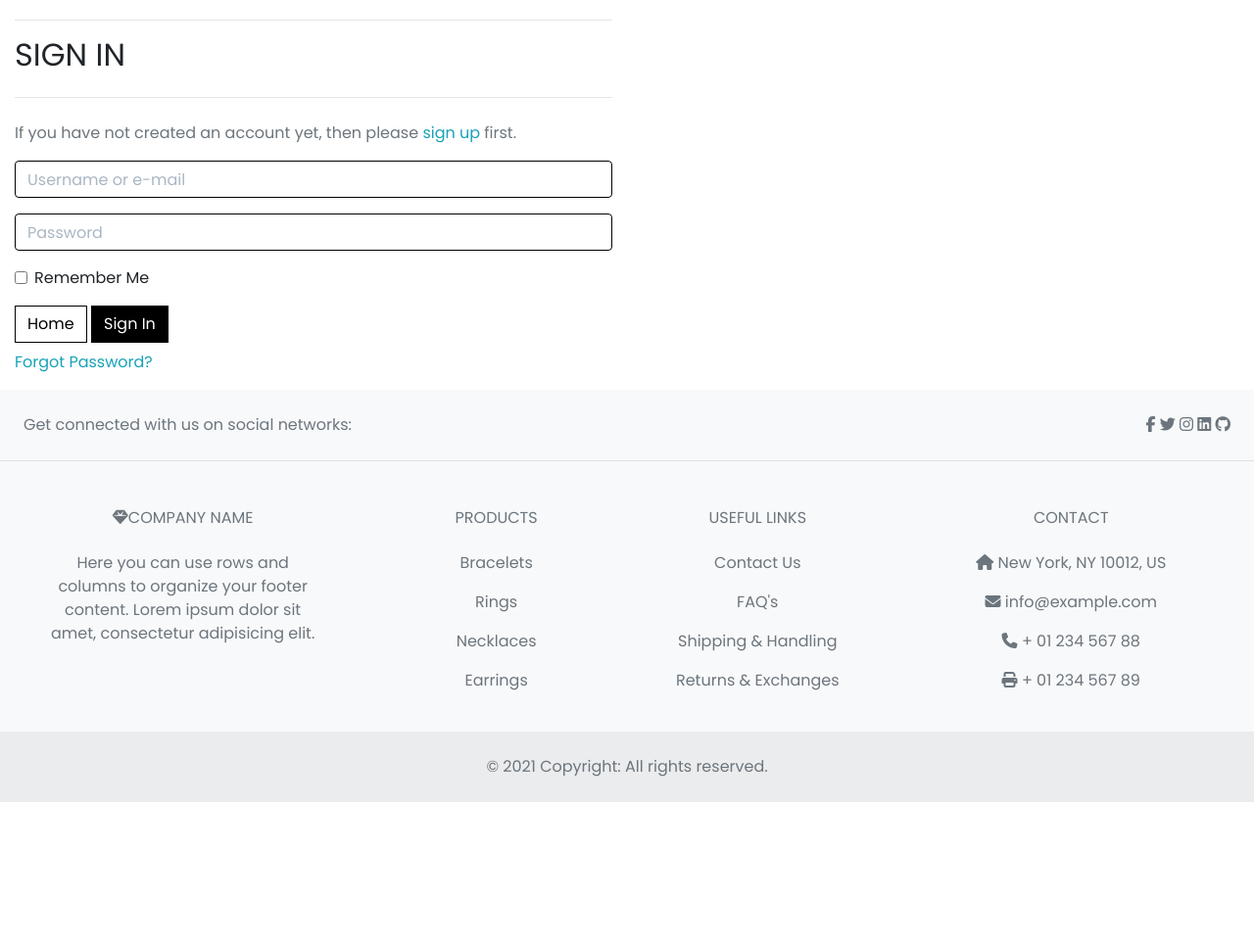
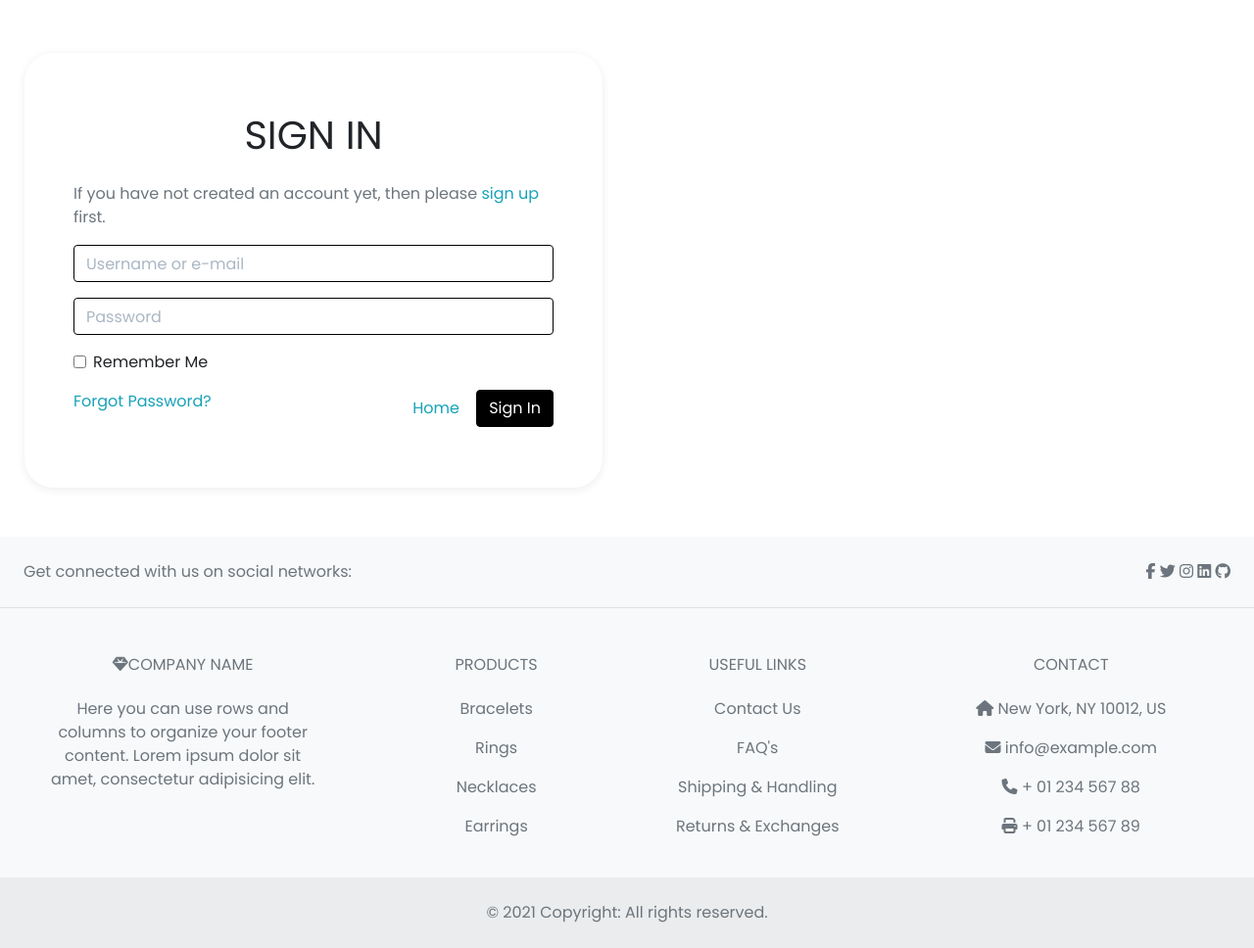
Before and after one commit to moirahartigan/the-lady-goldsmith, a Django app: page /accounts/login/ in a window 1280 px wide. Shown: the part 160-1128 px from the top of the page at 98% size. Before the commit the page ends 979 px from the top, so only its background shows below. Run offline with Django 3.2, Linux system fonts and the light colour scheme; data that the repository does not hold is empty; parts of the project's set-up code (start-up, migrations or seed data) failed here and were passed over; some libraries are stand-ins or nearby versions.

Commit message:
Add layout and style to signin page

```diff
--- a/static/css/base.css
+++ b/static/css/base.css
@@ -166,6 +166,10 @@ a.category-badge>span.badge:hover {
     width: 100%;
 }
 
+.signin-container {
+    padding: 50px 10px;
+    width: 100%;
+}
 
 /* ------------------------------- Product detail */
 
@@ -480,6 +484,18 @@ input[name='q']::placeholder {
     .form-holder {
         padding: 30px 20px 60px 20px;
     }
+
+    .signin-container {
+        padding: 0;
+    }
+
+    /* .mobile-login {
+        padding: 0px 60px 20px 40px;
+    }
+
+    .forgot {
+        text-align: center;
+    } */
 }
 
 
@@ -511,6 +527,18 @@ input[name='q']::placeholder {
         padding: 0;
     }
 
+    .signin-container {
+        padding: 0;
+    }
+
+    .mobile-login {
+        padding: 0px 60px 20px 40px;
+    }
+
+    .forgot {
+        text-align: center;
+    }
+
     .form-holder {
         padding: 10px 15px 50px 10px;
     }
--- a/templates/allauth/account/login.html
+++ b/templates/allauth/account/login.html
@@ -1,51 +1,44 @@
 {% extends "account/base.html" %}
-
 {% load i18n %}
 {% load account socialaccount %}
-
 {% block head_title %}{% trans "Sign In" %}{% endblock %}
-
 {% block inner_content %}
 <!-- Sign In form-->
-<hr>
-<h2 class="logo-font mb-4">{% trans "Sign In" %}</h2>
-<hr>
-
+<div class="signin-container">
+    <div class="form-holder">
+        <h1 class="logo-font mb-4 text-center">{% trans "Sign In" %}</h1>
+        <!-- Social media account checks-->
         {% get_providers as socialaccount_providers %}
-
         {% if socialaccount_providers %}
         <p>{% blocktrans with site.name as site_name %}Please sign in with one
             of your existing third party accounts. Or, <a href="{{ signup_url }}">sign up</a>
             for a {{ site_name }} account and sign in below:{% endblocktrans %}</p>
-
         <div class="socialaccount_ballot">
-
             <ul class="socialaccount_providers">
                 {% include "socialaccount/snippets/provider_list.html" with process="login" %}
             </ul>
-
             <div class="login-or">{% trans 'or' %}</div>
-
         </div>
-
         {% include "socialaccount/snippets/login_extra.html" %}
-
         {% else %}
         <p>{% blocktrans %}If you have not created an account yet, then please
             <a href="{{ signup_url }}">sign up</a> first.{% endblocktrans %}</p>
         {% endif %}
-
         <form class="login" method="POST" action="{% url 'account_login' %}">
             {% csrf_token %}
             {{ form|crispy }}
             {% if redirect_field_value %}
             <input type="hidden" name="{{ redirect_field_name }}" value="{{ redirect_field_value }}" />
             {% endif %}
-  <a class="btn btn-outline-black rounded-0" href="{% url 'home' %}">Home</a>
-  <button class="primaryAction" type="submit">{% trans "Sign In" %}</button>
-  <p class="mt-2">
+            <!-- Home, Sign In and Forgot password buttons/links -->
+            <div class="float-right mobile-login">
+                <a class="btn black-btn" href="{% url 'home' %}">Home</a>
+                <button class="btn green-btn" type="submit">{% trans "Sign In" %}</button>
+            </div>
+            <p class="forgot mt-2">
                 <a class="button secondaryAction" href="{% url 'account_reset_password' %}">{% trans "Forgot Password?" %}</a>
             </p>
         </form>
-
+    </div>
+</div>
 {% endblock %}
```
Lines whose indentation alone changed are shown as unchanged.
